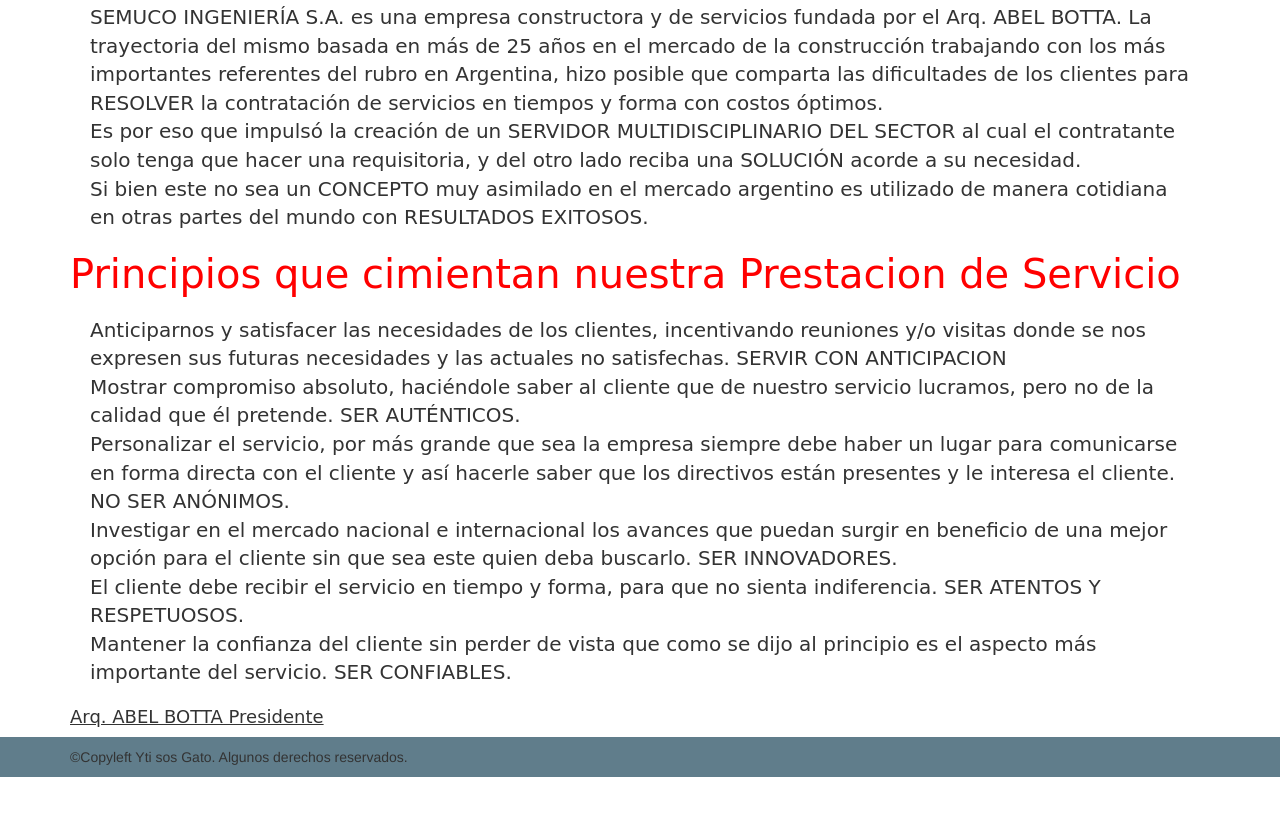
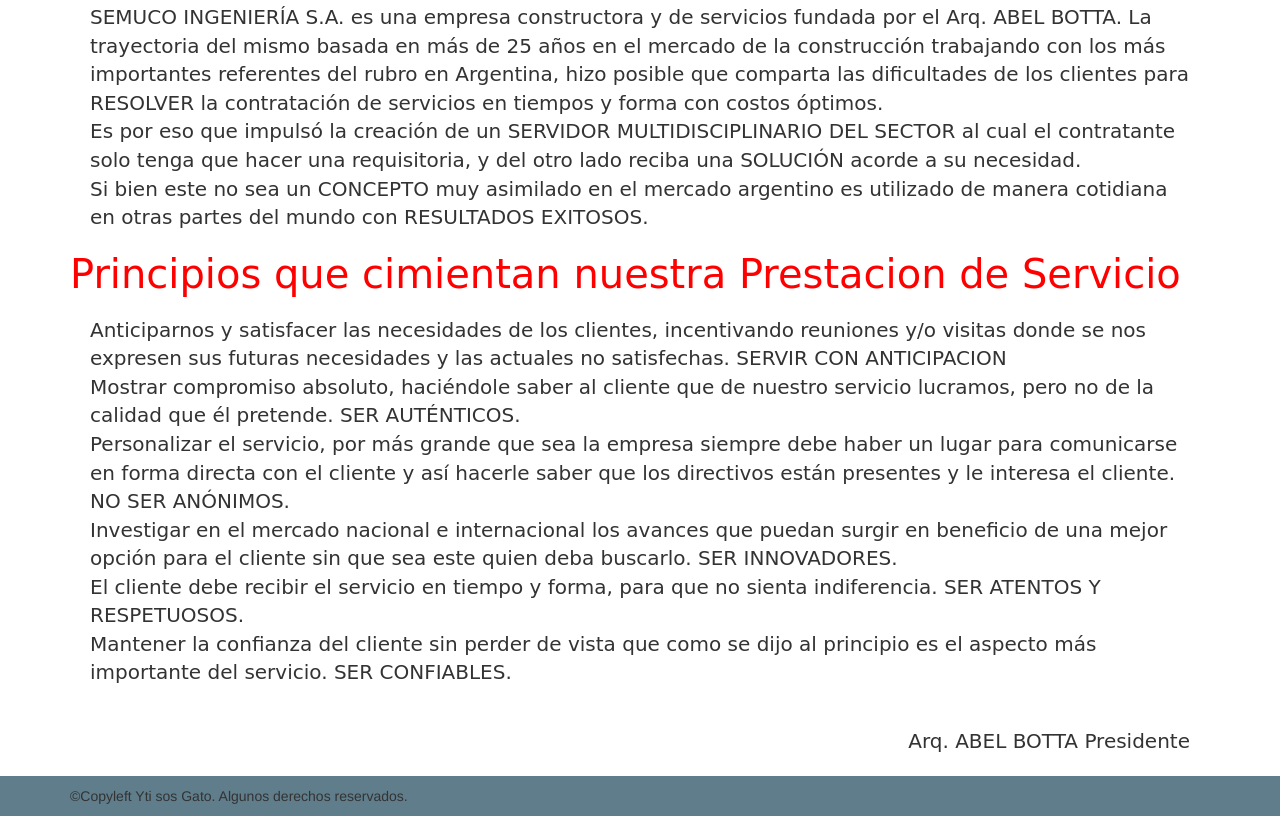
Before and after one commit to LedaSoledadCabrera/Semuco, a plain HTML site: page index.html in a window 1280 px wide. Shown: the part 898-1714 px from the top of the page. Before the commit the page ends 1675 px from the top, so only its background shows below. Drawn offline with nearby package versions, Linux system fonts and the light colour scheme; a web font is replaced by a local one.

Commit message:
pequenio mix de estilos 4

```diff
--- a/css/estilos.css
+++ b/css/estilos.css
@@ -73,3 +73,6 @@ footer{
 .tabeada{
     padding-left: 4%;
 }
+firma{
+    float: right;
+}
--- a/index.html
+++ b/index.html
@@ -106,9 +106,9 @@
           importante del servicio. SER CONFIABLES.
         </p>
 
-        <h4>Arq. ABEL BOTTA
-        Presidente
-        </h4>
+        <firma>
+            <p>Arq. ABEL BOTTA Presidente</p>
+        </firma>
 </div>
 
 </body>
```
